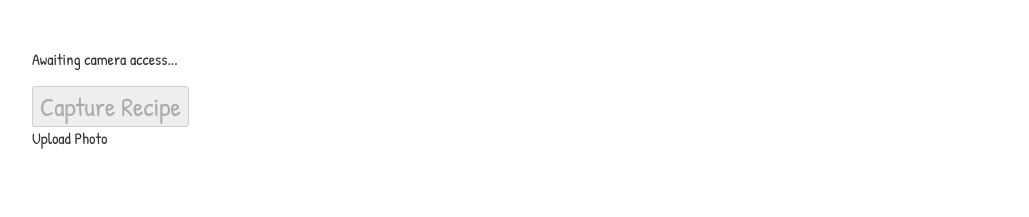
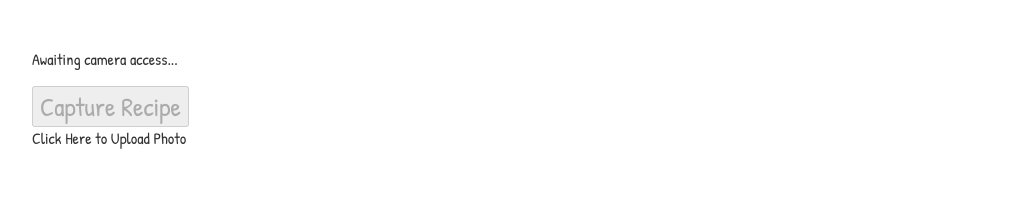
Before and after one commit to 394-w25/Cookbook, a React (Vite) app: page /home in a window 1280 px wide. Shown: the top 217 px of the page, without its empty margins (0-1029 px from the left). Built offline with nearby package versions, Linux system fonts and the light colour scheme; no server answers.

Commit message:
styling change

```diff
--- a/src/components/PhotoUpload/UploadPhoto.jsx
+++ b/src/components/PhotoUpload/UploadPhoto.jsx
@@ -30,7 +30,7 @@ const PhotoUpload = ({ onUpload, onError }) => {
 
       {/* Custom Button */}
       <label htmlFor="file-upload" className="custom-file-upload">
-        Upload Photo
+        Click Here to Upload Photo
       </label>
     </div>
   );
```
